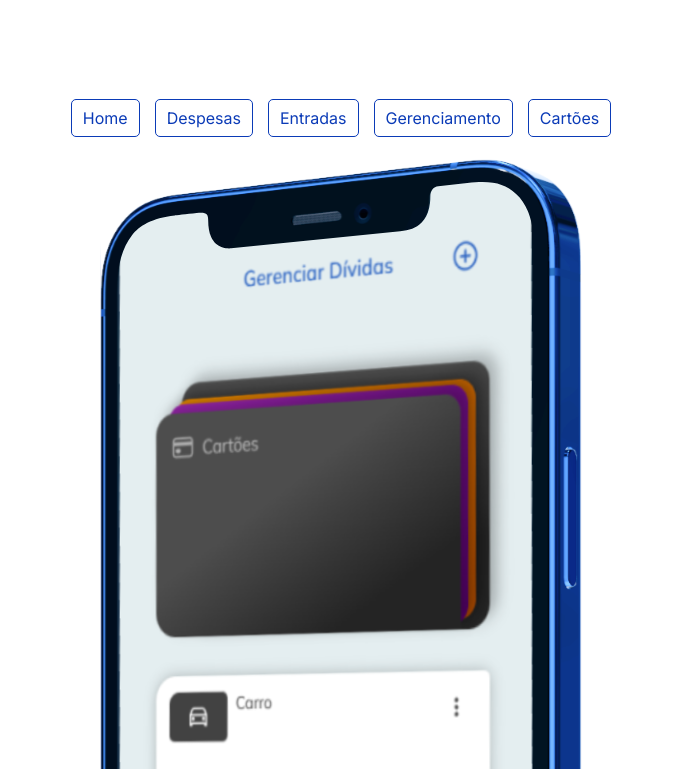
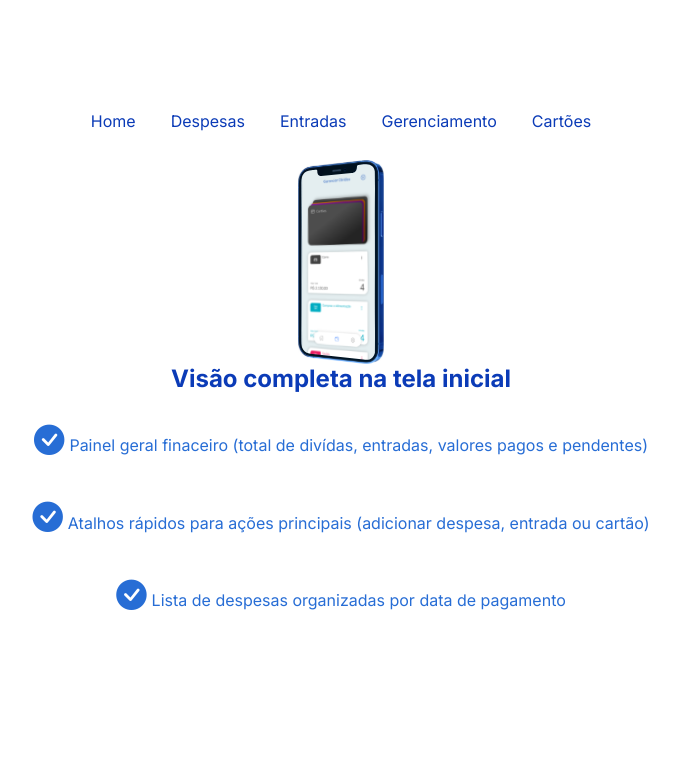
Before and after one commit to ViniciusKLima/ControleFinanceiro-WEB, a React (Vite) app: page / in a window 1280 px wide. Shown: the part 2331-3100 px from the top of the page, without its empty margins (299-978 px from the left). Built offline with nearby package versions, Linux system fonts and the light colour scheme.

Commit message:
mudanças slides demo

```diff
--- a/src/Components/demo/demo.css
+++ b/src/Components/demo/demo.css
@@ -1,4 +1,7 @@
 .demo {
+  overflow: hidden;
+  height: 100vh;
+
   .lista-btn {
     gap: 15px;
 
@@ -8,8 +11,8 @@
       padding: 5px;
     }
 
-    .btn-demo {
-        background-color: transparent;
+    .btn-slide {
+      background-color: transparent;
       border: none;
       color: var(--bg-principal);
     }
@@ -20,29 +23,30 @@
     }
   }
 
-  .mockup-demo {
+  .mockup-slide {
     width: 70%;
+    height: 100%;
     margin: 0 auto;
 
     img {
-      width: 100%;
+      width: 10rem;
     }
   }
 
-  .textos-demo {
+  .textos-slide {
     width: 90%;
     margin: 0 auto;
     text-align: center;
 
-    .tt-demo {
+    .tt-slide {
       font-size: 1.5rem;
       font-weight: bold;
       color: var(--bg-principal);
     }
 
-    .p-demo {
+    .p-slide {
       font-size: 1rem;
-      color: var(--azul-principal);
+      color: var(--azul-principal);;
 
       .icone-check {
         font-size: 1.9rem;
@@ -50,4 +54,30 @@
       }
     }
   }
+
+  .slides-container {
+    position: relative;
+    overflow: hidden;
+    min-height: 500px;
+    height: auto;
+  }
+
+  .slide {
+    position: absolute;
+    width: 100%;
+    top: 0;
+    left: 0;
+    opacity: 0;
+    transform: translateX(100%);
+    transition: all 0.5s ease;
+    z-index: 0;
+    visibility: hidden;
+  }
+
+  .slide.active {
+    opacity: 1;
+    transform: translateX(0);
+    z-index: 2;
+    visibility: visible;
+  }
 }
--- a/src/Components/demo/demo.jsx
+++ b/src/Components/demo/demo.jsx
@@ -1,90 +1,95 @@
 import { useState } from "react";
 import "./demo.css";
-import mockupdemo from "../../assets/mockup-demo.svg";
+import mockupSlide from "../../assets/mockup-slide.svg";
 
 function Demo() {
   const [ativo, setAtivo] = useState(0);
 
-  const ConteudoDemo = [
+  const ConteudoSlide = [
     {
       h4: "Visão completa na tela inicial",
       p1: "Painel geral finaceiro (total de divídas, entradas, valores pagos e pendentes)",
       p2: "Atalhos rápidos para ações principais (adicionar despesa, entrada ou cartão)",
       p3: "Lista de despesas organizadas  por data de pagamento",
-      telaMockup: mockupdemo,
+      telaMockup: mockupSlide,
     },
     {
       h4: "exemplo 2",
       p1: "Lorem ipsum dolor sit amet consectetur adipisicing elit. Voluptas, doloremque.",
       p2: "Lorem ipsum dolor sit amet consectetur adipisicing elit. Voluptas, doloremque.",
       p3: "Lorem ipsum dolor sit amet consectetur adipisicing elit. Voluptas, doloremque.",
-      telaMockup: mockupdemo,
+      telaMockup: mockupSlide,
     },
     {
       h4: "exemplo 3",
       p1: "Lorem ipsum dolor sit amet consectetur adipisicing elit. Voluptas, doloremque.",
       p2: "Lorem ipsum dolor sit amet consectetur adipisicing elit. Voluptas, doloremque.",
       p3: "Lorem ipsum dolor sit amet consectetur adipisicing elit. Voluptas, doloremque.",
-      telaMockup: mockupdemo,
+      telaMockup: mockupSlide,
     },
     {
       h4: "exemplo 4",
       p1: "Lorem ipsum dolor sit amet consectetur adipisicing elit. Voluptas, doloremque.",
       p2: "Lorem ipsum dolor sit amet consectetur adipisicing elit. Voluptas, doloremque.",
       p3: "Lorem ipsum dolor sit amet consectetur adipisicing elit. Voluptas, doloremque.",
-      telaMockup: mockupdemo,
+      telaMockup: mockupSlide,
     },
     {
       h4: "exemplo 5",
       p1: "Lorem ipsum dolor sit amet consectetur adipisicing elit. Voluptas, doloremque.",
       p2: "Lorem ipsum dolor sit amet consectetur adipisicing elit. Voluptas, doloremque.",
       p3: "Lorem ipsum dolor sit amet consectetur adipisicing elit. Voluptas, doloremque.",
-      telaMockup: mockupdemo,
+      telaMockup: mockupSlide,
     },
   ];
 
   return (
     <section className="demo">
-      <button className="btn btn-primary d-none">
-        Veja mais <i className="bi bi-arrow-down"></i>
-      </button>
-
       <ul className="lista-btn d-flex justify-content-center list-unstyled">
         {["Home", "Despesas", "Entradas", "Gerenciamento", "Cartões"].map(
           (item, index) => (
             <li className="btn-slide" key={index}>
               <button
-                className={`btn-demo ${ativo === index ? "active" : ""}`}
+                className={`btn-slide ${ativo === index ? "active" : ""}`}
                 onClick={() => setAtivo(index)}
               >
                 {item}
               </button>
             </li>
-          ),
+          )
         )}
       </ul>
 
-      <div className="mockup-demo">
-        <img src={ConteudoDemo[ativo].telaMockup} alt="Mockup demo" />
+      <div className="slides-container">
+        {ConteudoSlide.map((item, index) => (
+          <div
+            className={`slide ${ativo === index ? "active" : ""}`}
+            key={index}
+          >
+            <div className="mockup-slide d-flex align-items-center justify-content-center">
+              <img src={item.telaMockup} alt="Mockup slide" />
             </div>
 
-      <div className="textos-demo d-flex flex-column align-items-center gap-3">
-        <h4 className="tt-demo">{ConteudoDemo[ativo].h4}</h4>
+            <div className="textos-slide d-flex flex-column align-items-center gap-3">
+              <h4 className="tt-slide">{item.h4}</h4>
 
-        <p className="p-demo">
+              <p className="p-slide">
                 <i className="icone-check bi bi-check-circle-fill"></i>
-          {ConteudoDemo[ativo].p1}
+                {item.p1}
               </p>
 
-        <p className="p-demo">
+              <p className="p-slide">
                 <i className="icone-check bi bi-check-circle-fill"></i>
-          {ConteudoDemo[ativo].p2}
+                {item.p2}
               </p>
 
-        <p className="p-demo">
+              <p className="p-slide">
                 <i className="icone-check bi bi-check-circle-fill"></i>
-          {ConteudoDemo[ativo].p3}
+                {item.p3}
               </p>
+            </div>
+          </div>
+        ))}
       </div>
     </section>
   );
```
Also changed, not shown: src/assets/mockup-slide.svg (renamed from src/assets/mockup-demo.svg). Lines whose indentation alone changed are shown as unchanged.
